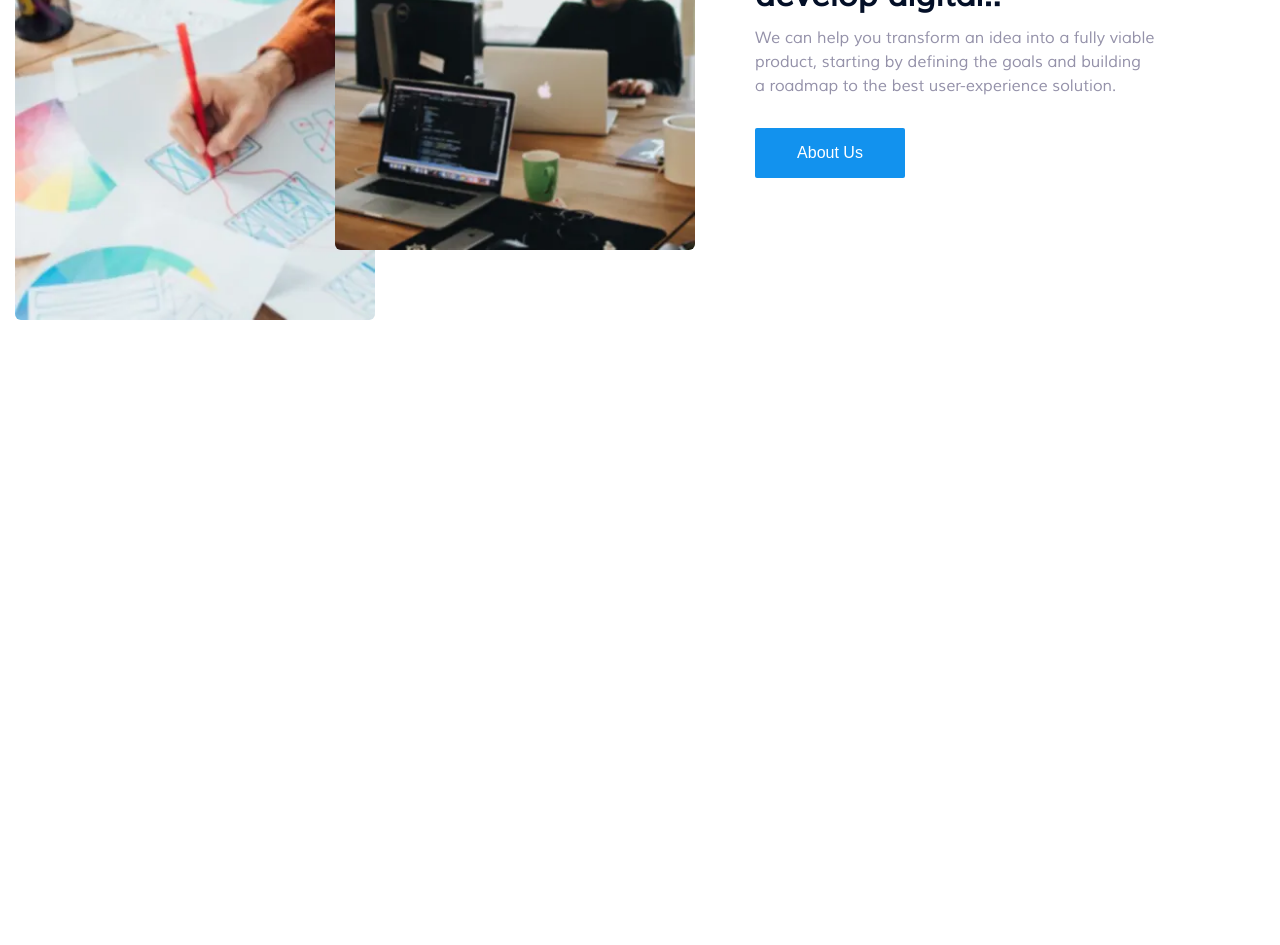
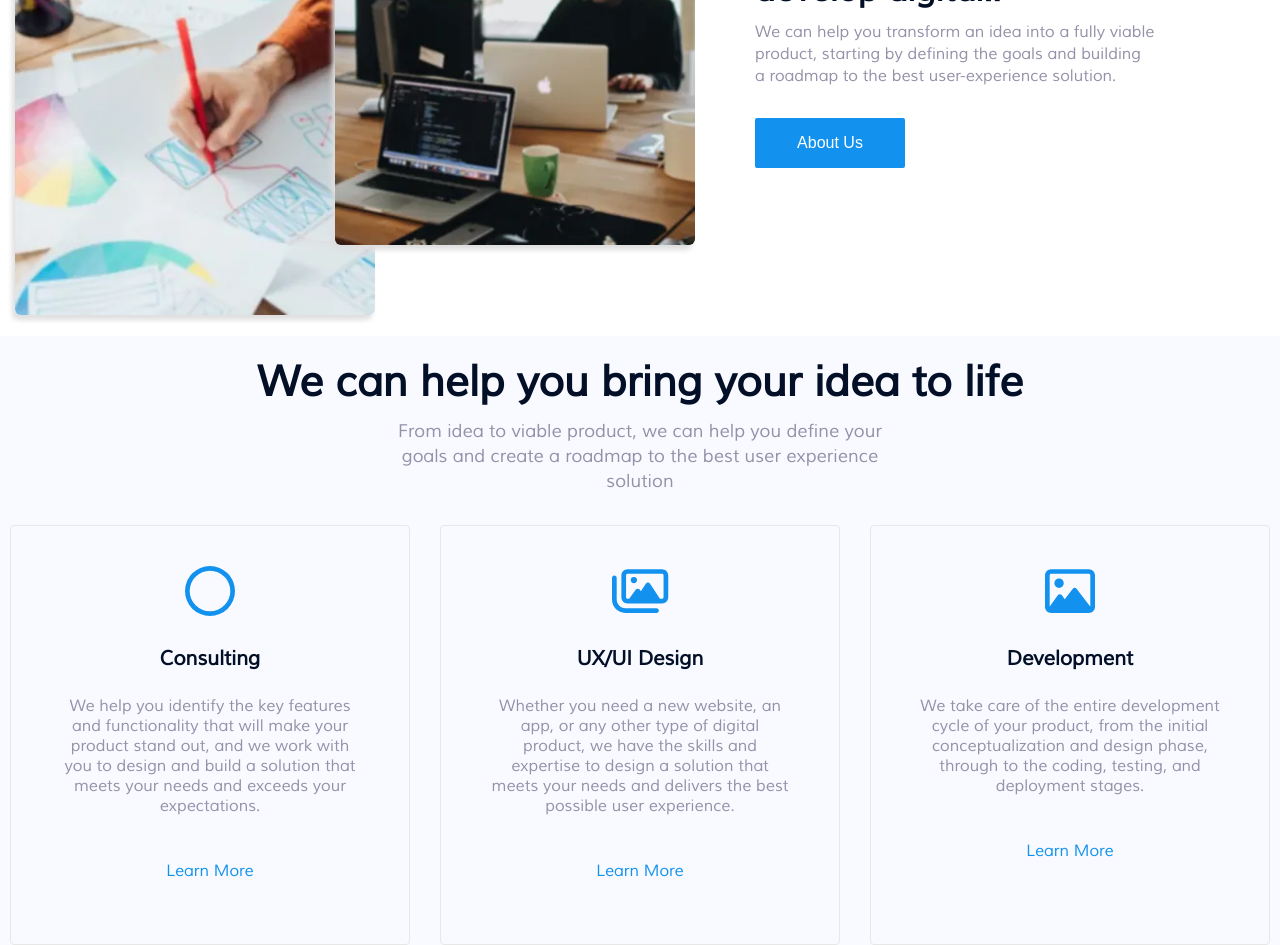
Before and after one commit to idh-47/Snippet_clone, a React (Vite) app: page / in a window 1280 px wide. Shown: the part 1200-2145 px from the top of the page. Before the commit the page ends 1536 px from the top, so only its background shows below. Built offline with nearby package versions, Linux system fonts and the light colour scheme.

Commit message:
Section 3(Cards): done , fixed reponsive bugs

```diff
--- a/package.json
+++ b/package.json
@@ -11,8 +11,10 @@
   },
   "dependencies": {
     "@fortawesome/fontawesome-svg-core": "^6.7.2",
+    "@fortawesome/free-regular-svg-icons": "^6.7.2",
     "@fortawesome/free-solid-svg-icons": "^6.7.2",
     "@fortawesome/react-fontawesome": "^0.2.2",
+    "framer-motion": "^12.7.3",
     "react": "^19.0.0",
     "react-dom": "^19.0.0"
   },
--- a/src/App.jsx
+++ b/src/App.jsx
@@ -2,6 +2,7 @@ import "./styles/app.scss";
 import Header from "./components/header";
 import Hero from "./components/hero";
 import Section1 from "./components/section1";
+import Section2 from "./components/section2";
 
 function App() {
   return (
@@ -11,6 +12,7 @@ function App() {
         <Hero />
       </div>
       <Section1 />
+      <Section2 />
     </>
   );
 }
--- a/src/components/hero.jsx
+++ b/src/components/hero.jsx
@@ -1,4 +1,5 @@
 import "../styles/hero.scss";
+// import { motion } from "framer-motion";
 
 export default function Hero() {
   return (
@@ -9,8 +10,8 @@ export default function Hero() {
           <Text />
         </div>
         <div id="btnsW">
-          <Btn text="Get started" id="btn1" />
-          <Btn text="Learn More" id="btn2" />
+          <Btn text="Get started" id="btn1" link="https://snippet.ma/contact" />
+          <Btn text="Learn More" id="btn2" link="https://snippet.ma/services" />
         </div>
       </div>
     </div>
@@ -39,8 +40,10 @@ function Text() {
 
 function Btn(props) {
   return (
-    <button className="btns" id={props.id}>
-      {props.text}
-    </button>
+    <a href={props.link}>
+      <button className="btns" id={props.id}>
+        {props.text}
+      </button>
+    </a>
   );
 }
--- a/src/components/section1.jsx
+++ b/src/components/section1.jsx
@@ -33,14 +33,16 @@ export default function Section1() {
             font={16}
             id="p2"
           />
-          <button id="btn3">About Us</button>
+          <a href="https://snippet.ma/about-us">
+            <button id="btn3">About Us</button>
+          </a>
         </div>
       </div>
     </section>
   );
 }
 
-function Title(props) {
+export function Title(props) {
   return (
     <div>
       <h1
@@ -54,7 +56,7 @@ function Title(props) {
   );
 }
 
-function Text(props) {
+export function Text(props) {
   return (
     <div style={{ width: props.width, textAlign: props.TA }}>
       <p className="text" style={{ fontSize: props.font }} id={props.id}>
--- /dev/null
+++ b/src/components/section2.jsx
@@ -0,0 +1,71 @@
+import "../styles/section2.scss";
+import "../styles/section1.scss";
+import { Title } from "./section1.jsx";
+import { Text } from "./section1.jsx";
+import { FontAwesomeIcon } from "@fortawesome/react-fontawesome";
+import {
+  faCircle,
+  faImage,
+  faImages,
+} from "@fortawesome/free-regular-svg-icons";
+
+export default function section2() {
+  return (
+    <section id="section2">
+      <div id="textW">
+        <Title text="We can help you bring your idea to life" />
+        <Text
+          text="From idea to viable product, we can help you define your goals and create a roadmap to the best user experience solution"
+          width={500}
+          TA="center"
+        />
+      </div>
+      <div id="cardW">
+        {Cards.map((card) => {
+          return (
+            <Card
+              icon={card.icon}
+              title={card.title}
+              text={card.text}
+              link={card.link}
+            />
+          );
+        })}
+      </div>
+    </section>
+  );
+}
+
+function Card(props) {
+  return (
+    <div className="card">
+      <FontAwesomeIcon icon={props.icon} className="iconsCard" />
+      <h3 className="tito">{props.title}</h3>
+      <p className="cardTxt">{props.text}</p>
+      <a href={props.link} className="links">
+        Learn More
+      </a>
+    </div>
+  );
+}
+
+const Cards = [
+  {
+    icon: faCircle,
+    title: "Consulting",
+    text: "We help you identify the key features and functionality that will make your product stand out, and we work with you to design and build a solution that meets your needs and exceeds your expectations.",
+    link: "https://snippet.ma/services/consulting",
+  },
+  {
+    icon: faImages,
+    title: "UX/UI Design",
+    text: "Whether you need a new website, an app, or any other type of digital product, we have the skills and expertise to design a solution that meets your needs and delivers the best possible user experience.",
+    link: "https://snippet.ma/services/ux-ui-design",
+  },
+  {
+    icon: faImage,
+    title: "Development",
+    text: "We take care of the entire development cycle of your product, from the initial conceptualization and design phase, through to the coding, testing, and deployment stages.",
+    link: "https://snippet.ma/services/development",
+  },
+];
--- a/src/styles/section1.scss
+++ b/src/styles/section1.scss
@@ -23,7 +23,7 @@ $snippetLightBlue: #1292ee;
   font-family: "snippet";
   font-size: 18px;
   margin-top: 10px;
-  line-height: 1.5;
+  line-height: 1.4;
 }
 
 #div2W {
@@ -39,6 +39,7 @@ $snippetLightBlue: #1292ee;
 .Img {
   width: 360px;
   border-radius: 6px;
+  box-shadow: -3px 5px 5px #dfdfdf;
 }
 #titleMini {
   color: $snippetGrey;
@@ -80,7 +81,7 @@ $snippetLightBlue: #1292ee;
     text-align: center;
   }
   .title {
-    font-size: 36px;
+    font-size: 35px;
   }
   .text {
     font-size: 16px;
@@ -125,6 +126,6 @@ $snippetLightBlue: #1292ee;
     flex-wrap: wrap;
   }
   #text2 {
-    margin-top: 120px;
+    margin-top: 160px;
   }
 }
--- /dev/null
+++ b/src/styles/section2.scss
@@ -0,0 +1,99 @@
+$snippetGrey: #9491a9;
+$snippetBlack: #030f27;
+$snippetLightBlue: #1292ee;
+#section2 {
+  background-color: #f8faff;
+}
+.card {
+  font-family: "snippet";
+  width: 400px;
+  height: 420px;
+  display: flex;
+  flex-direction: column;
+  align-items: center;
+  border: 1px solid #e7e7e7;
+  border-radius: 4px;
+  &:hover {
+    animation: 0.2s cardAni ease-in-out 0s 1 forwards;
+  }
+}
+
+#cardW {
+  width: 100vw;
+  display: flex;
+  justify-content: center;
+  margin-top: 30px;
+  flex-wrap: wrap;
+  gap: 30px;
+}
+
+.iconsCard {
+  font-size: 50px;
+  color: $snippetLightBlue;
+  margin-top: 40px;
+  margin-bottom: 30px;
+}
+.tito {
+  font-size: 20px;
+  color: $snippetBlack;
+  margin-bottom: 15px;
+}
+
+.links {
+  text-decoration: none;
+  color: $snippetLightBlue;
+  margin-top: 45px;
+}
+.cardTxt {
+  color: $snippetGrey;
+  width: 300px;
+  text-align: center;
+  margin-top: 10px;
+}
+
+@media (max-width: 425px) {
+  #section2 {
+    margin-top: 210px;
+  }
+  .card {
+    width: 350px;
+    margin-bottom: 10px;
+    height: 350px;
+  }
+  #cardW {
+    padding-right: 5px;
+  }
+  .links {
+    margin-top: 20px;
+  }
+}
+
+@media (min-height: 1300px) {
+  .card {
+    margin-top: 20px;
+  }
+}
+@media (max-width: 375px) {
+  .card {
+    width: 340px !important;
+  }
+  #section2 {
+    margin-top: 300px !important;
+  }
+}
+
+@keyframes cardAni {
+  0% {
+    scale: 1;
+    position: relative;
+    bottom: 0px;
+  }
+
+  100% {
+    scale: 1;
+    box-shadow: 3px 3px 10px 10px rgb(240, 240, 240);
+    border: none;
+    position: relative;
+    bottom: 5px;
+  }
+}
```
Also changed, not shown: 1 other file (tests, documents, lock files or other folders).
